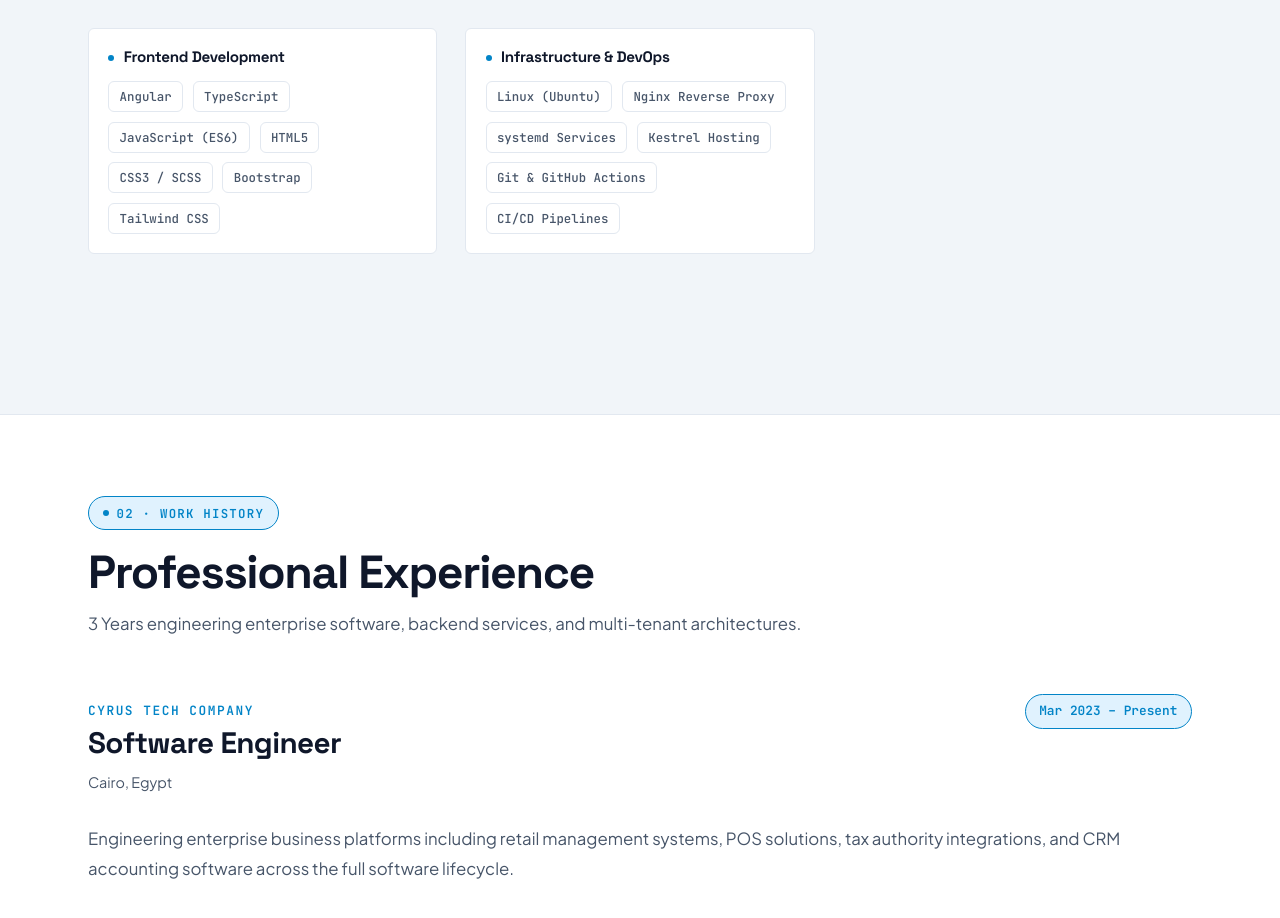
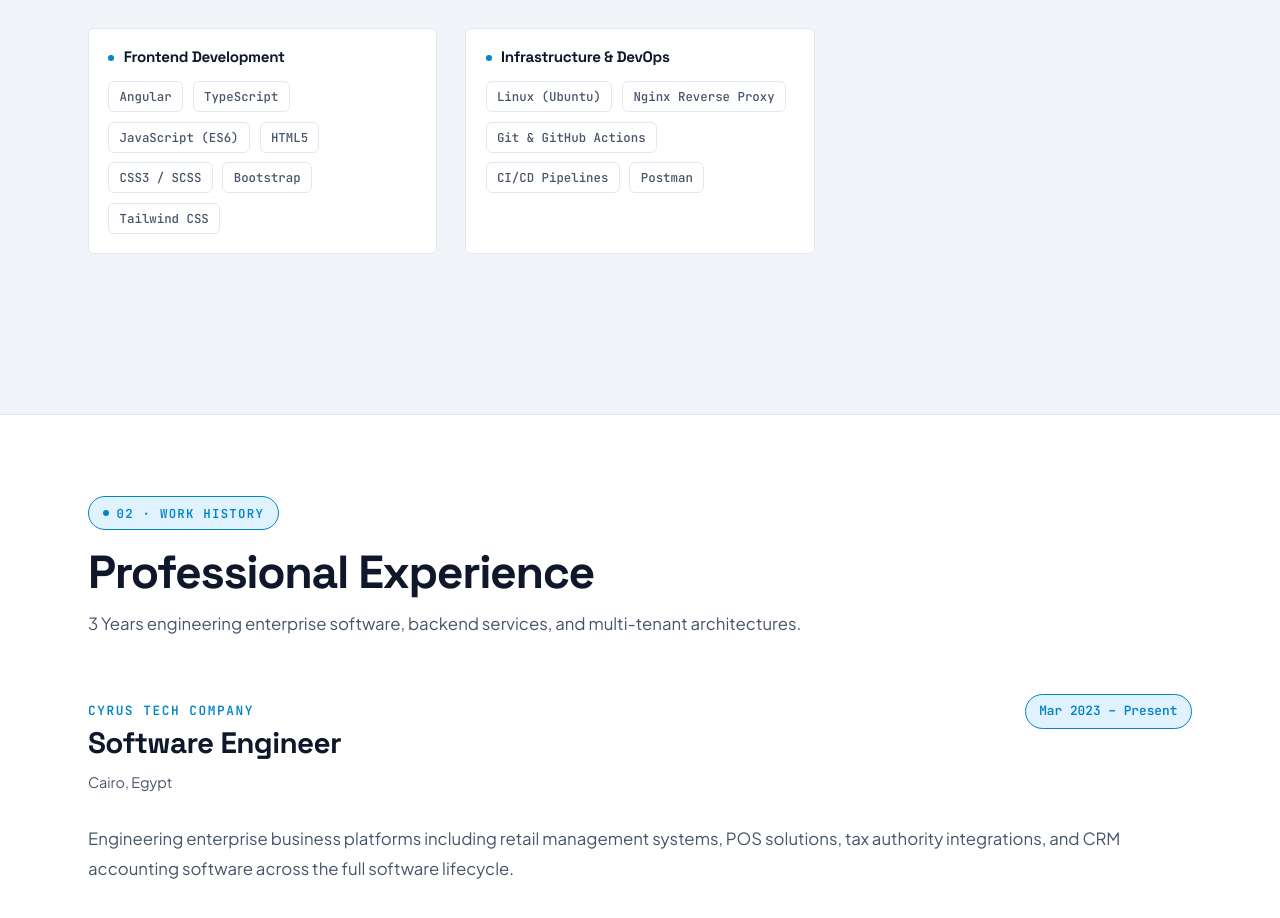
Before and after one commit to tonyisaacG/software-engineer-portfolio, an Angular app: page / in a window 1280 px wide. Shown: the part 1945-2863 px from the top of the page. Built offline with nearby package versions, Linux system fonts and the light colour scheme.

Commit message:
refactor: clean up infrastructure skills list

```diff
--- a/src/app/core/data/profile.ts
+++ b/src/app/core/data/profile.ts
@@ -143,10 +143,9 @@ export const profile = {
       skills: [
         'Linux (Ubuntu)',
         'Nginx Reverse Proxy',
-        'systemd Services',
-        'Kestrel Hosting',
         'Git & GitHub Actions',
         'CI/CD Pipelines',
+        'Postman',
       ],
     },
   ],
```
